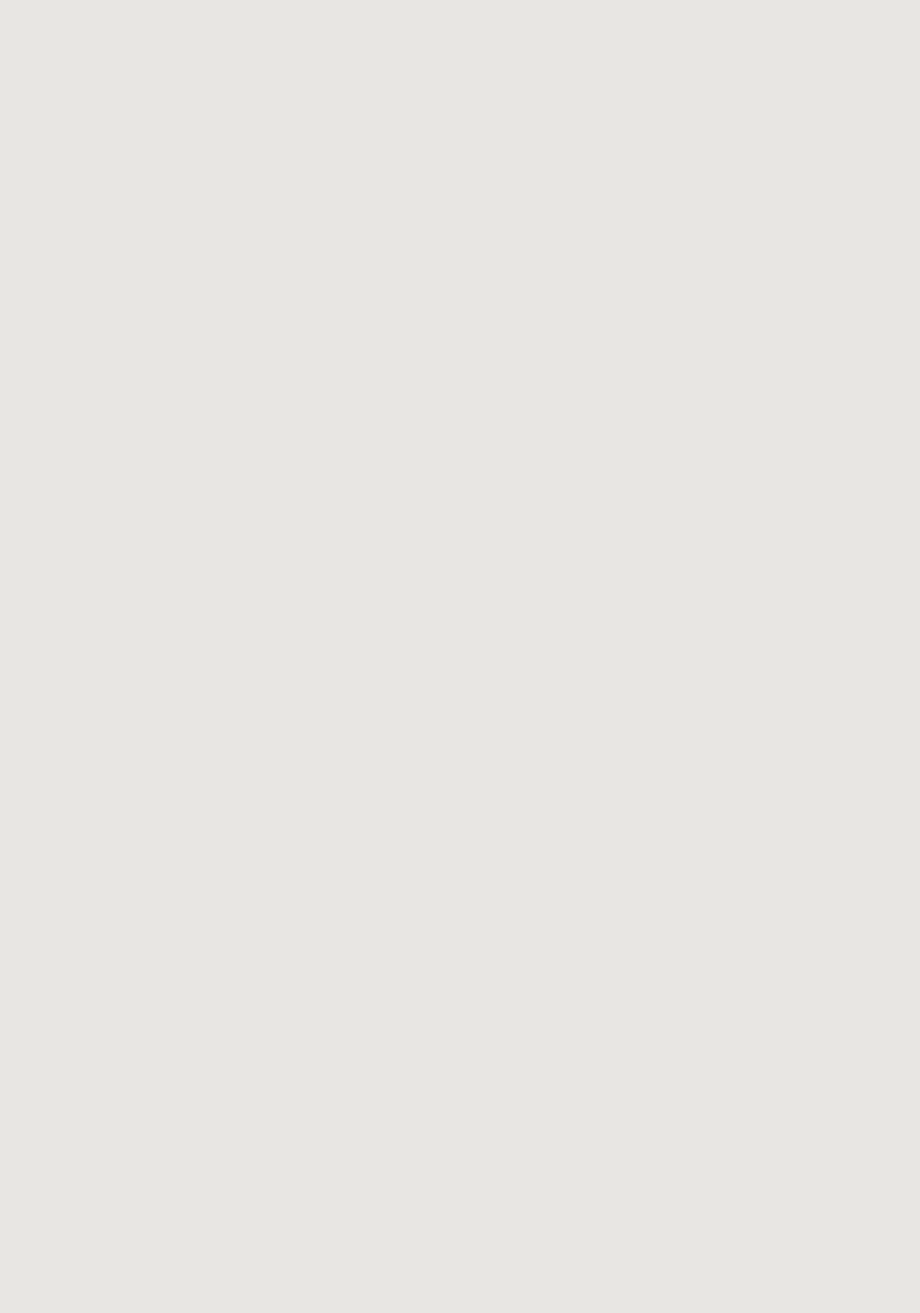
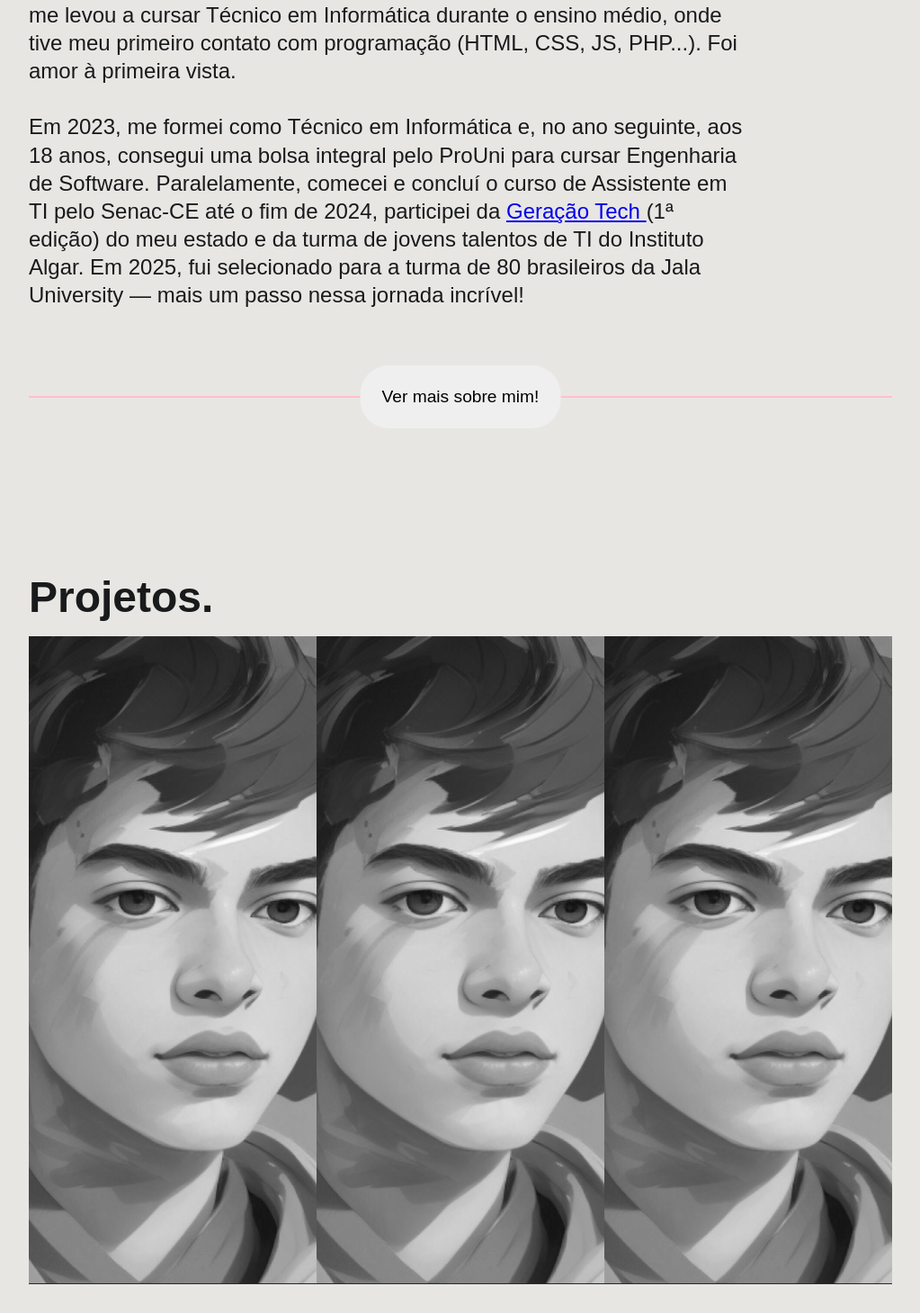
Before and after one commit to http-sallein/Portfolio, a React (Vite) app: page / in a window 1280 px wide. Shown: the part 996-2455 px from the top of the page at 90% size, without its empty margins (188-1211 px from the left). Before the commit the page ends 800 px from the top, so only its background shows below. Built offline with nearby package versions, Linux system fonts and the light colour scheme.

Commit message:
feat: create projects component

```diff
--- a/src/App.jsx
+++ b/src/App.jsx
@@ -1,7 +1,7 @@
 import { Home } from "./components/Home"
 import { Header } from "./components/Header"
-
-
+import { AboutMe } from "./components/AboutMe"
+import { Projects } from "./components/Projects"
 
 export const App = () => {
 
@@ -9,6 +9,8 @@ export const App = () => {
         <>
             <Header/>
             <Home />
+            <AboutMe />
+            <Projects />
         </>
 
     )
--- /dev/null
+++ b/src/components/AboutMe.jsx
@@ -0,0 +1,59 @@
+import styled from 'styled-components';
+
+import { Fragment } from "../layout/Fragment";
+
+const Title = styled.h2`
+
+    font-size: 3rem;
+    font-weight: 800;
+`
+
+const Paragraph = styled.p`
+    max-width: 800px;
+`
+
+const MoreContainer = styled.div`
+    position: relative;
+    margin-top: 5rem;
+
+
+    > div {
+        width: 100%;
+        border: 1px solid pink;
+    }
+
+    > button {
+        position: absolute;
+        border: none;
+        top: 50%;
+        padding: 1.5rem;
+        font-size: 1.2rem;
+        border-radius: 2rem;
+        left: 50%;
+        transform: translate(-50%, -50%);
+    }
+`;
+
+export const AboutMe = () => {
+
+    return (
+
+        <Fragment flexDirection={'column'}>
+
+            <Title> Quem sou eu? </Title>
+
+            <Paragraph>
+                Em 2006, Fortaleza, Ceará, viu nascer o protagonista dessa história — eu! Desde pequeno, sempre fui fascinado por &quot;coisas de computador&quot; (sim, era assim que a gente chamava tecnologia na minha época). Essa paixão me levou a cursar Técnico em Informática durante o ensino médio, onde tive meu primeiro contato com programação (HTML, CSS, JS, PHP...). Foi amor à primeira vista.
+
+                <br/><br/>
+                Em 2023, me formei como Técnico em Informática e, no ano seguinte, aos 18 anos, consegui uma bolsa integral pelo ProUni para cursar Engenharia de Software. Paralelamente, comecei e concluí o curso de Assistente em TI pelo Senac-CE até o fim de 2024, participei da <a href="https://geracaotech.iel-ce.org.br/" target='__blank'> Geração Tech </a> (1ª edição) do meu estado e da turma de jovens talentos de TI do Instituto Algar. Em 2025, fui selecionado para a turma de 80 brasileiros da Jala University — mais um passo nessa jornada incrível!
+
+            </Paragraph>
+
+            <MoreContainer>
+                <div></div>
+                <button>Ver mais sobre mim!</button>
+            </MoreContainer>
+        </Fragment>
+    );
+}
--- a/src/components/Header.jsx
+++ b/src/components/Header.jsx
@@ -77,7 +77,6 @@ export const Header = () => {
 
                 <hr/>
 
-
                 <div>
 
                     <ul>
--- a/src/components/Home.jsx
+++ b/src/components/Home.jsx
@@ -1,8 +1,8 @@
 import styled from "styled-components";
 
-import { CiLinkedin as LinkedinIcon} from "react-icons/ci";
 import { FiGithub as GitHubIcon } from "react-icons/fi";
 import { FaInstagram as InstagramIcon } from "react-icons/fa";
+import { AiOutlineLinkedin as LinkedinIcon } from "react-icons/ai";
 
 import HomeImage from "../assets/homeImg.jpg";
 
@@ -25,19 +25,27 @@ const Section = styled.section`
 
     display: flex;
     flex-direction: column;
+    align-items: start;
+
     gap: .5rem;
 
     > div {
 
+        h1 {
+            font-size: 4rem;
+            text-align: left;
+            font-weight: 900;
+            margin-left: -5px;
+        }
+
         > p {
-            line-height: .4;
+            line-height: 0;
+            margin-left: -2px;
+            margin-bottom: -5px;
         }
     }
 
-    h1 {
-        font-size: 4rem;
-    }
-`;
+    `;
 
 const SocialMedias = styled.div`
 
@@ -52,6 +60,7 @@ const SocialMedias = styled.div`
 
     > li:first-child {
         font-size: 2.5rem;
+        margin-left: -4px;
     }
 `
 
@@ -59,7 +68,7 @@ export const Home = () => {
 
     return (
 
-        <Fragment width={"800px"} >
+        <Fragment width={"800px"} justifyContent="center" alignItems="center">
             <Figure>
                 <img src={HomeImage} alt="Image which represent me" />
             </Figure>
@@ -68,7 +77,6 @@ export const Home = () => {
 
                 <div>
                     <p>Prazer, eu sou </p>
-
                     <h1>Isaac Andrade</h1>
                 </div>
 
--- /dev/null
+++ b/src/components/Projects.jsx
@@ -0,0 +1,134 @@
+import styled from "styled-components";
+
+import { FaExternalLinkAlt as LinkIcon } from "react-icons/fa";
+
+import { Fragment } from "../layout/Fragment";
+
+import test from './../assets/homeImg.jpg';
+
+const Title = styled.h2`
+    font-size: 3rem;
+    font-weight: 800;
+`;
+
+const Section = styled.section`
+
+    display: flex;
+    flex-wrap: wrap;
+
+    > div {
+        width: 20rem;
+        height: 45rem;
+
+        cursor: zoom-in;
+
+        overflow: hidden;
+        position: relative;
+
+        background-color: pink;
+
+        transition: all .2s ease;
+
+        > figure {
+
+            filter: grayscale(10);
+            height: 100%;
+            transition: all .2s ease;
+
+            > img {
+                width: 100%;
+                height: 100%;
+                object-fit: cover;
+            }
+        }
+
+        > p {
+
+            position: absolute;
+            bottom:  -30px;
+            padding: 0 1rem;
+            background: #252a2f;
+            width: 100%;
+            color: white;
+            transition: all .2s ease;
+        }
+
+        > span {
+
+            position: absolute;
+            background-color: transparent;
+            color: transparent;
+            cursor: pointer;
+            z-index: 1;
+            width: min-content;
+            padding: .5rem;
+            font-size: 1.5rem;
+            display: flex;
+            align-items: center;
+            justify-content: center;
+            border-radius: 100%;
+            transition: all .2s ease;
+        }
+
+        &:hover {
+
+            > figure {filter: initial}
+
+            > p {
+
+                bottom: 0;
+            }
+
+            > span {
+                top: 1rem;
+                right: 1rem;
+                background-color: white;
+                color: black;
+            }
+        }
+    }
+`;
+
+export const Projects = () => {
+
+    return (
+
+        <Fragment flexDirection={'column'}>
+
+            <Title>Projetos.</Title>
+
+            <Section>
+                <div>
+                    <figure>
+                        <img src={test} alt="" />
+                    </figure>
+                    <p>LandingPage</p>
+
+                    <span>
+                        <LinkIcon/>
+                    </span>
+                </div>
+                <div>
+                    <figure>
+                        <img src={test} alt="" />
+                    </figure>
+                    <p>LandingPage</p>
+
+                    <span>
+                        <LinkIcon/>
+                    </span>
+                </div>
+                <div>
+                    <figure>
+                        <img src={test} alt="" />
+                    </figure>
+                    <p>LandingPage</p>
+
+                    <span>
+                        <LinkIcon/>
+                    </span>
+                </div>
+            </Section>
+        </Fragment>
+    );
+}
--- a/src/layout/Fragment.jsx
+++ b/src/layout/Fragment.jsx
@@ -4,17 +4,32 @@ import PropTypes from 'prop-types';
 
 const Container = styled.div`
     display: flex;
-    justify-content: center;
-    align-items: center;
+    justify-content: ${props => props.justifyContent};
+    align-items: ${props => props.alignItems};
     gap: 1rem;
-    max-width: ${props => props.width };
+    max-width: ${props => props.width } !important;
     padding: 2rem;
+    flex-direction: ${props => props.flexDirection};
+    min-height: 100vh;
+    background-color: ${props => props.backgroundColor};
 
 `;
 
-export const Fragment = ({ children, width }) => <Container width={width}> {children} </Container>
+export const Fragment = ({ children, width, justifyContent, alignItems, flexDirection, backgroundColor }) =>
+    <Container
+        width = {width}
+        justifyContent = {justifyContent}
+        alignItems = {alignItems}
+        flexDirection = {flexDirection}
+        backgroundColor = {backgroundColor}
+    > {children} </Container>
 
 Fragment.propTypes = {
+
     children: PropTypes.node.isRequired,
     width: PropTypes.string,
+    justifyContent: PropTypes.string,
+    alignItems: PropTypes.string,
+    flexDirection: PropTypes.string,
+    backgroundColor: PropTypes.string
 };
--- a/src/styles/GlobalStyles.js
+++ b/src/styles/GlobalStyles.js
@@ -13,17 +13,18 @@ export const GlobalStyle = createGlobalStyle`
 
     body {
         position: absolute;
-        width: calc(100% - 80px);
+        width: calc(100% - 120px);
         display: flex;
         align-items: center;
+        justify-content: center;
         right: 0;
-        justify-content: center;
         min-height: 100vh;
         font-family: "Lexend Deca", sans-serif;
 
         background-color: ${({ theme }) => theme.background};
         color: ${({ theme }) => theme.color};
         transition: background-color 0.3s ease, color 0.3s ease;
+
 
         user-select: none;
     }
```
